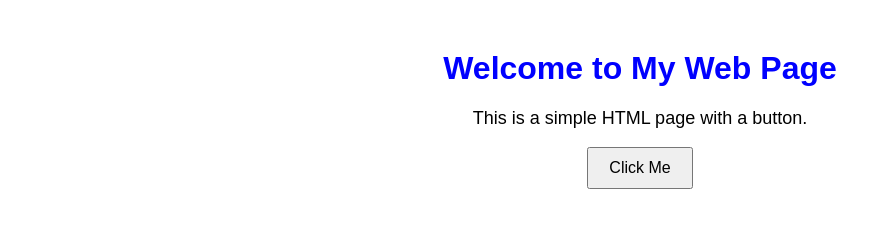
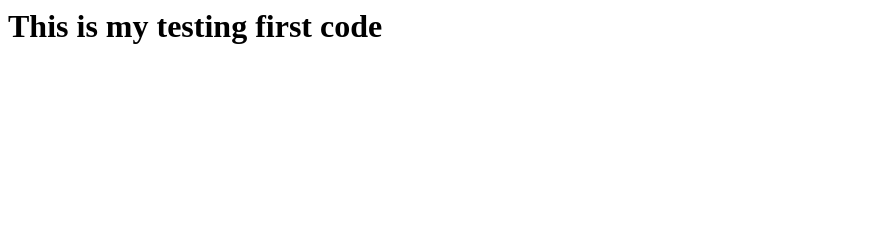
Before and after one commit to Dilaa13/youtube-test-cd, a plain HTML site: page matta.html in a window 1280 px wide. Shown: the whole page, without its empty margins (0-891 px from the left). Drawn offline with Linux system fonts and the light colour scheme.

```diff
--- a/matta.html
+++ b/matta.html
@@ -1,32 +1,11 @@
-<html lang="en">
-<head>
-    <meta charset="UTF-8">
-    <meta name="viewport" content="width=device-width, initial-scale=1.0">
-    <title>My Simple Web Page</title>
-    <style>
-        body {
-            font-family: Arial, sans-serif;
-            text-align: center;
-            margin: 50px;
-        }
-        h1 {
-            color: blue;
-        }
-        p {
-            font-size: 18px;
-        }
-        button {
-            padding: 10px 20px;
-            font-size: 16px;
-            cursor: pointer;
-        }
-    </style>
-</head>
-<body>
+<html>
+    <head>
+        <title>
+            Charith Dhananjaya
+        </title>
 
-    <h1>Welcome to My Web Page</h1>
-    <p>This is a simple HTML page with a button.</p>
-    <button onclick="alert('Hello, World!')">Click Me</button>
-
-</body>
+    </head>
+    <body>
+        <h1>This is my testing first code</h1>
+    </body>
 </html>
```
